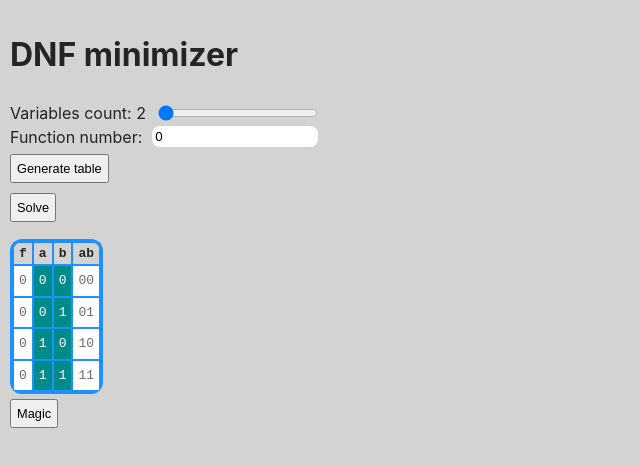
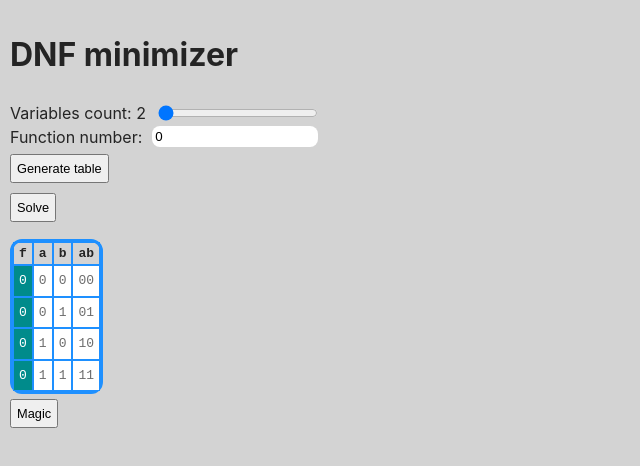
Before and after one commit to difhel/ftl-dnf-minimizer, a React (Vite) app in the folder my-react-app/: page / in a window 1280 px wide. Shown: the top 466 px of the page, without its empty margins (0-640 px from the left). Built offline with nearby package versions, Linux system fonts and the light colour scheme.

Commit message:
fix(frontend): updated primary coloring

```diff
--- a/my-react-app/src/App.tsx
+++ b/my-react-app/src/App.tsx
@@ -68,7 +68,7 @@ const App: React.FC = () => {
 
   const variablesCountInput = <input type={"range"} min={2} max={6} onChange={(event) => (setVariablesCount(parseInt(event.target.value)))} value={variablesCount} />;
 
-  const tableComponent = <MyTable head={headState} table={tableState} cellColors={cellColors} primaryColStart={1} primaryColEnd={variablesCountNotState} />;
+  const tableComponent = <MyTable head={headState} table={tableState} cellColors={cellColors} primaryColStart={0} primaryColEnd={0} />;
 
   // saving color states from API
   const [states, updateStates] = useState([] as number[][][][]);
@@ -176,7 +176,7 @@ const App: React.FC = () => {
     let { head, table } = getTable(variablesCountNotState, functionNumberNotState);
     // console.log('functionNumberNotState', functionNumberNotState);
     // console.log('head', head);
-    updateTableData({ cellColors: cellColors, table: table, head: head, primaryColStart: 1, primaryColEnd: 10 })
+    updateTableData({ cellColors: cellColors, table: table, head: head, primaryColStart: 0, primaryColEnd: 0 })
   }, [functionNumberNotState, variablesCountNotState])
 
 
```
